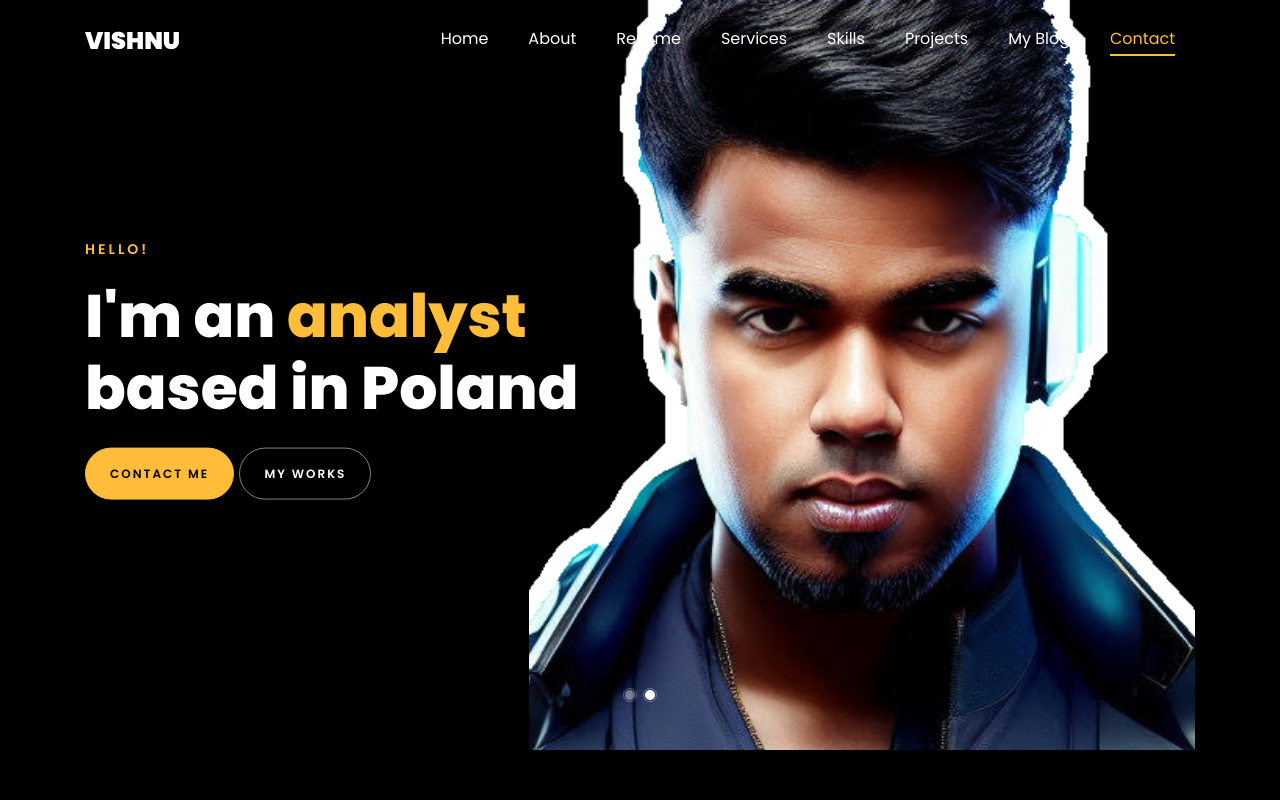
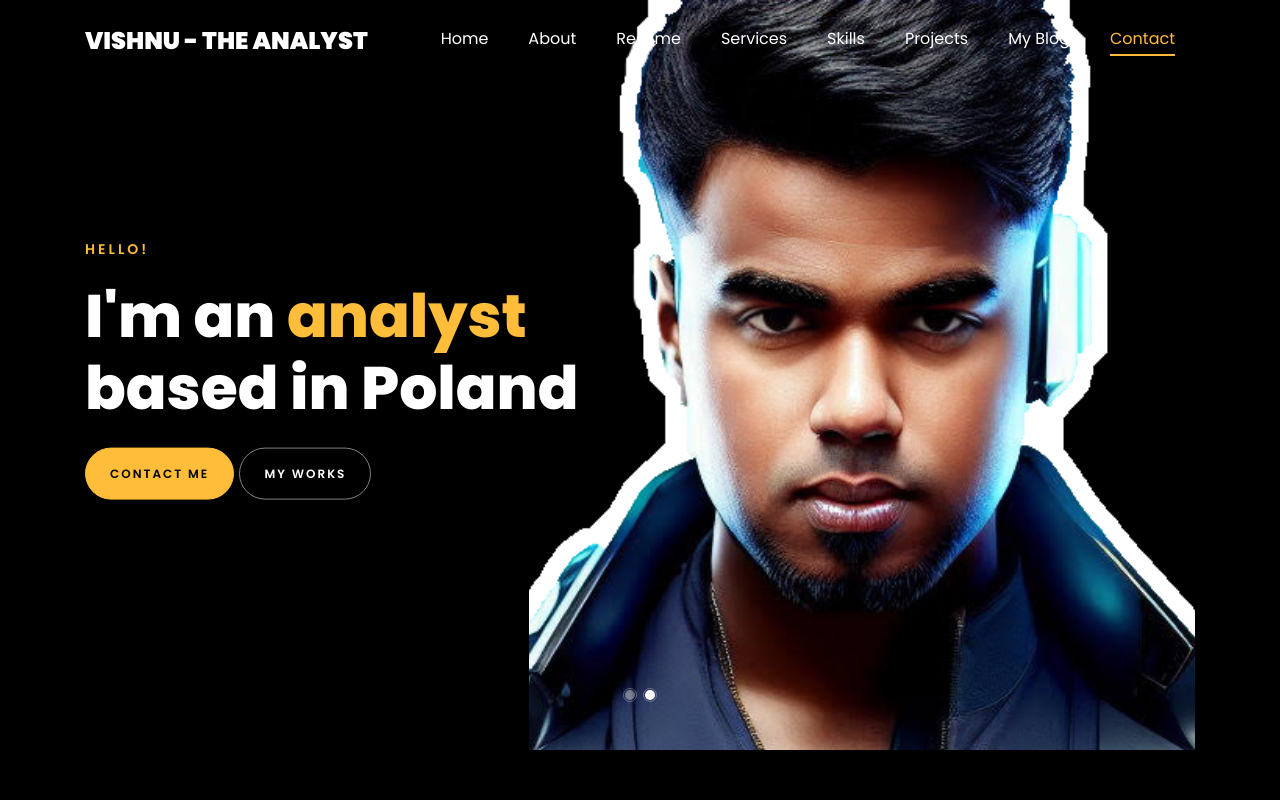
Before and after one commit to Walle-vish/vishnu.github.io, a plain HTML site: page index.html in a window 1280 px wide. Shown: the top 800 px of the page. Drawn offline with Linux system fonts and the light colour scheme; files whose address does not match are found by name.

Commit message:
Update index.html

```diff
--- a/index.html
+++ b/index.html
@@ -27,7 +27,7 @@
 
     <nav class="navbar navbar-expand-lg navbar-dark ftco_navbar ftco-navbar-light site-navbar-target" id="ftco-navbar">
 	    <div class="container">
-	      <a class="navbar-brand" href="index.html">Vishnu</a>
+	      <a class="navbar-brand" href="index.html">Vishnu - The Analyst</a>
 	      <button class="navbar-toggler js-fh5co-nav-toggle fh5co-nav-toggle" type="button" data-toggle="collapse" data-target="#ftco-nav" aria-controls="ftco-nav" aria-expanded="false" aria-label="Toggle navigation">
 	        <span class="oi oi-menu"></span> Menu
 	      </button>
```
